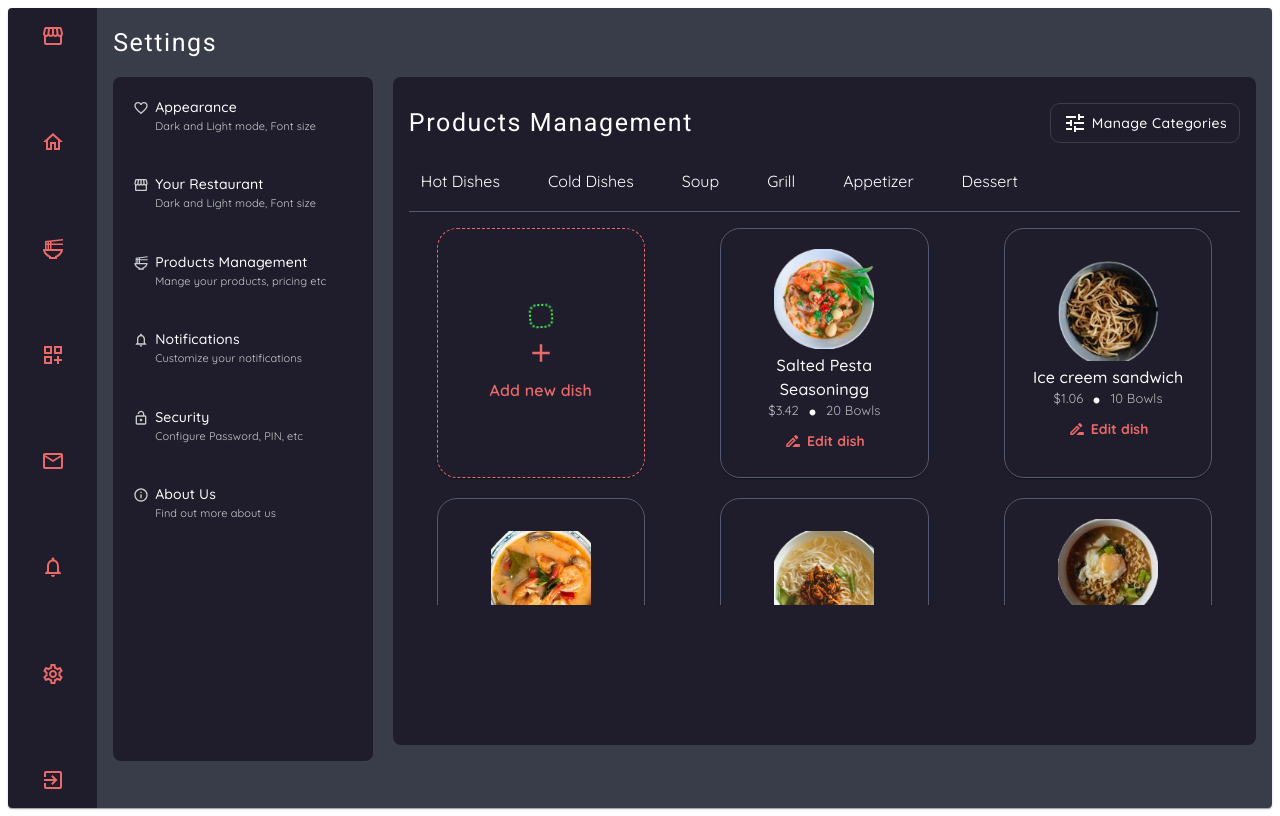
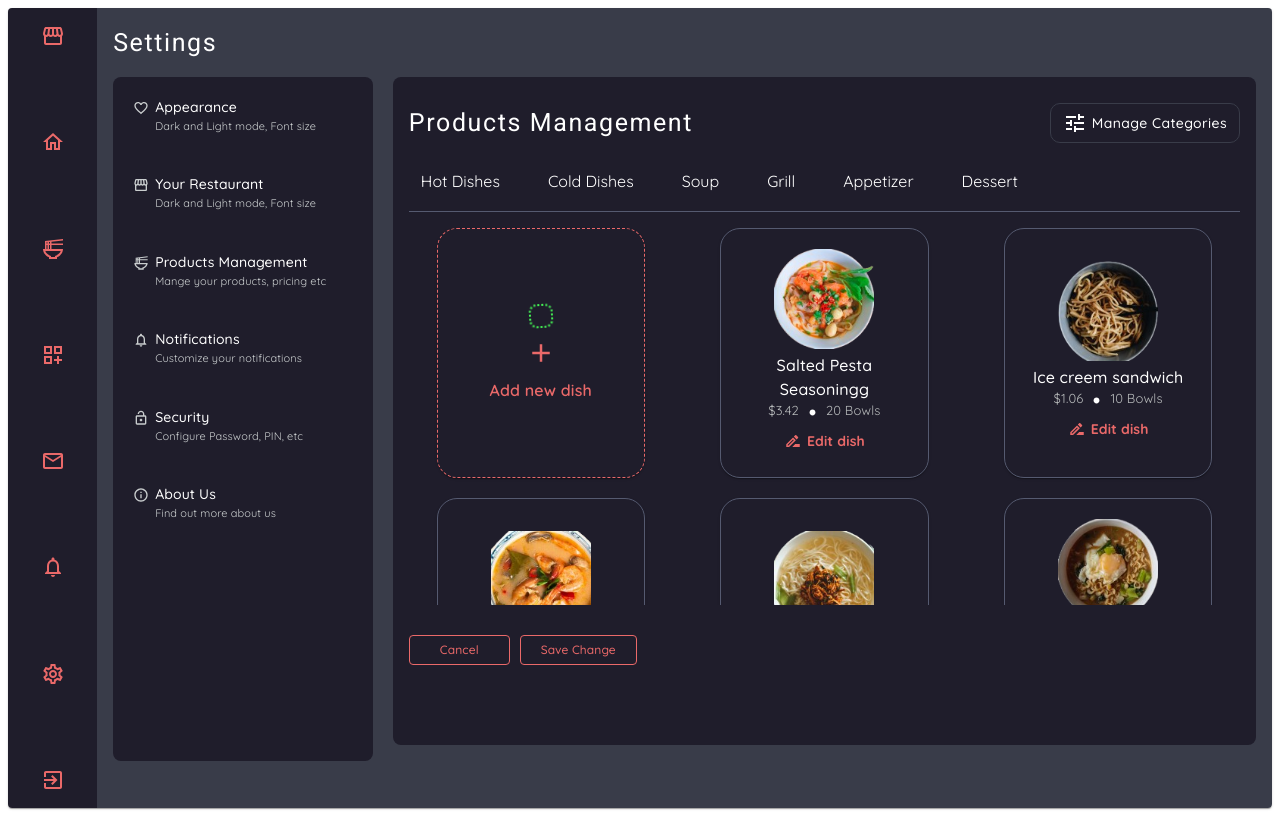
Before and after one commit to A-Richdom/FOOD-ORDERING-WEBITE, a React (Vite) app: page /settings in a window 1280 px wide. Built offline with nearby package versions, Linux system fonts and the light colour scheme.

Commit message:
Add changes buttons

```diff
--- a/src/Components/Settings.jsx
+++ b/src/Components/Settings.jsx
@@ -331,6 +331,11 @@ const useStyles = makeStyles((theme) => ({
         alignItems: 'center',
         justifyContent: 'space-between',
     },
+    btnsWrapper: {
+        display: 'flex',
+        gap: '10px',
+        paddingTop: '30px'
+    }
 }));
 
 const Settings = () => {
@@ -623,7 +628,37 @@ const Settings = () => {
                                     }
                                 </div>
 
-                                <div></div>
+                                <div className={classes.btnsWrapper}>
+                                    <Button variant="outlined" sx={{
+                                        textTransform: 'none', color: 'white', fontFamily: 'Quicksand', margin: '0px', paddingLeft: '30px', paddingRight: '30px', border: '1px solid #EA6969',
+                                        '&:hover': {
+                                            border: 'none',
+                                            backgroundColor: '#EA6969',
+                                            '& .MuiSvgIcon-root': {
+                                                color: 'white',
+                                            },
+                                            '& .MuiTypography-root': {
+                                                color: 'white',
+                                            },
+                                        },
+                                    }}>
+                                        <Typography sx={{ fontFamily: 'Quicksand', fontSize: '12px', fontWeight: '500', color: '#EA6969', cursor: 'pointer', }}> Cancel</Typography>
+                                    </Button>
+                                    <Button variant="outlined" sx={{
+                                        textTransform: 'none', color: 'white', fontFamily: 'Quicksand', margin: '0px', paddingLeft: '20px', paddingRight: '20px', border: '1px solid #EA6969',
+                                        '&:hover': {
+                                            border: 'none',
+                                            backgroundColor: '#EA6969',
+                                            '& .MuiSvgIcon-root': {
+                                                color: 'white',
+                                            },
+                                            '& .MuiTypography-root': {
+                                                color: 'white',
+                                            },
+                                        },
+                                    }}>
+                                        <Typography sx={{ fontFamily: 'Quicksand', fontSize: '12px', fontWeight: '500', color: '#EA6969', cursor: 'pointer', }}> Save Change</Typography>
+                                    </Button></div>
                             </CardContent>
                         </div>
 
```
